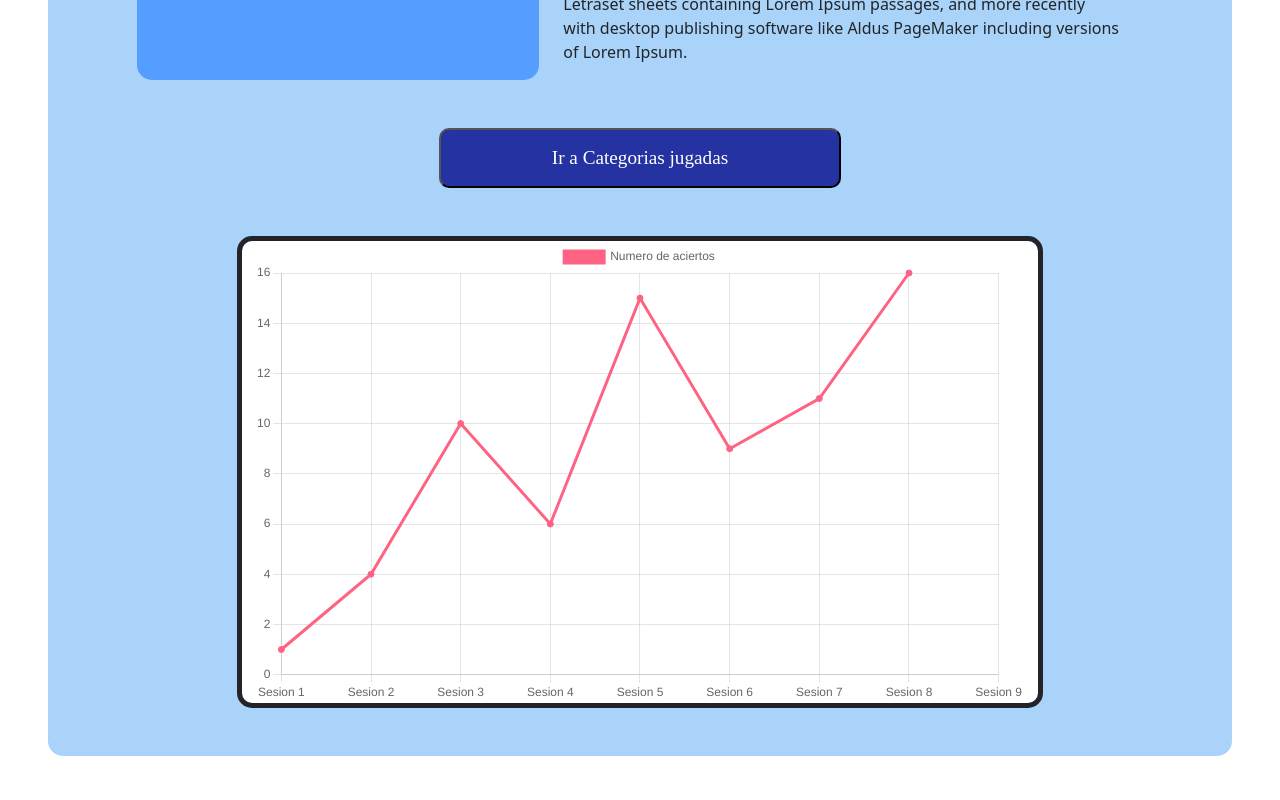
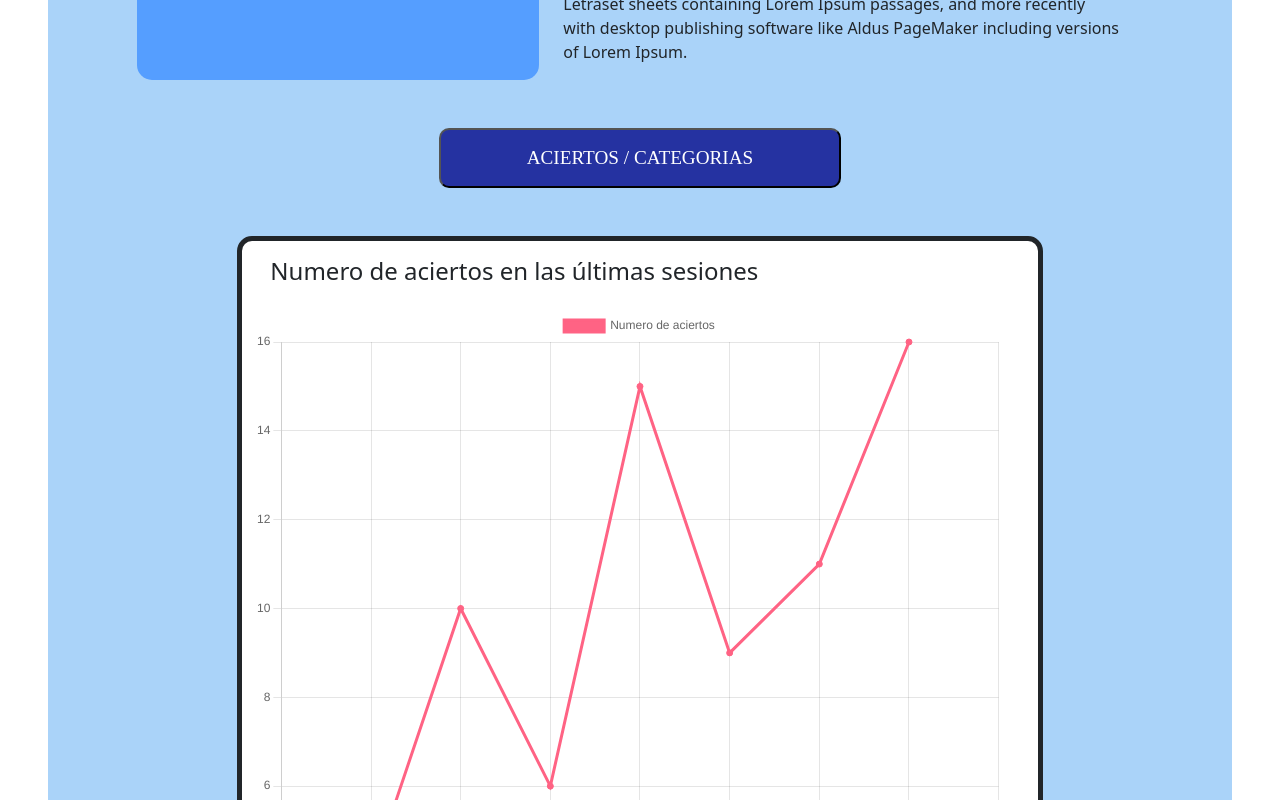
Before and after one commit to guillemsusial/PaginaGuttmannEstructura, an Angular app in the folder aplicacionGuttmann/: page / in a window 1280 px wide. Shown: the part 480-1280 px from the top of the page. Built offline with nearby package versions, Linux system fonts and the light colour scheme; a web font is replaced by a local one.

Commit message:
panelUserActualizado_11_05

```diff
--- a/aplicacionGuttmann/src/app/components/user/user.component.html
+++ b/aplicacionGuttmann/src/app/components/user/user.component.html
@@ -28,23 +28,21 @@
   </div>
 
   <div class="row">
-    <button class="offset-4 col-4 div-categorias button-categories"
+    <button class="offset-4 col-4 div-categorias button-categories button-categories-active"
       category="lineChart">
-      Ir a Aciertos
-    </button>
-    <button class="offset-4 col-4 div-categorias button-categories"
-      category="polarChart">
-      Ir a Categorias jugadas
+      ACIERTOS / CATEGORIAS
     </button>
     <div class="col-10 col-sm-8 col-md-8 col-lg-8 col-xxl-6 offset-xxl-3 offset-md-2 offset-sm-2 offset-1 div-user mt-5 mb-5 border border-dark border-5" category="lineChart">
       <!--GRAFICO DE LINEA fallos y aciertos de cada sesión-->
-      <canvas id="lineChart" height="60" width="100">
+      <h4 class="pt-3 pb-3 ps-3 pe-3">Numero de aciertos en las últimas sesiones</h4>
+      <canvas id="lineChart" height="100" width="100">
       </canvas>
       <!--FIN GRAFICO DE LINEA-->
     </div>
-    <div class="col-10 col-sm-8 col-md-8 col-lg-8 col-xxl-6 offset-xxl-3 offset-md-2 offset-sm-2 offset-1 div-user mt-5 mb-5 border border-dark border-5" category="polarChart">
+    <div class="col-10 col-sm-8 col-md-8 col-lg-8 col-xxl-6 offset-xxl-3 offset-md-2 offset-sm-2 offset-1 div-user mt-5 mb-5 border border-dark border-5" style="display: none;" category="polarChart">
       <!--GRAFICO AREA POLAR tipos de categorias jugadas-->
-      <canvas id="polarChart" height="100" width="100">
+      <h4 class="pt-3 pb-3 ps-3 pe-3">Pruebas jugadas en cada categoría</h4>
+      <canvas id="polarChart" height="100">
       </canvas>
       <!--FIN GRAFICO AREA POLAR-->
     </div>
--- a/aplicacionGuttmann/src/app/components/user/user.component.ts
+++ b/aplicacionGuttmann/src/app/components/user/user.component.ts
@@ -10,30 +10,16 @@ declare var $: any;
 })
 export class UserComponent implements OnInit {
 
-  constructor(private _CargarScripts:CargarScriptsService) {
+  constructor(private _CargarScripts: CargarScriptsService) {
 
     _CargarScripts.Carga(["graficoLinea"]);
     _CargarScripts.Carga(["graficoPolar"]);
   }
 
   ngOnInit(): void {
-    $('button[category="lineChart"]').hide();
-    $('div[category="polarChart"]').hide();
-    $('button[category="lineChart"]').addClass("button-categories-active");
-    $('button[category="polarChart"]').addClass("button-categories-active");
-
-    $('button[category="lineChart"]').click(function (){
-      $('button[category="lineChart"]').hide();
-      $('div[category="polarChart"]').fadeOut("fast");
-      $('div[category="lineChart"]').fadeIn("fast");
-      $('button[category="polarChart"]').show();
-    }
-    )
-    $('button[category="polarChart"]').click(function (){
-      $('button[category="polarChart"]').hide();
-      $('div[category="lineChart"]').fadeOut("fast");
-      $('button[category="lineChart"]').fadeIn("fast");
-      $('div[category="polarChart"]').show();
+    $('button[category="lineChart"]').click(function lineChart() {
+      $('div[category="polarChart"]').toggle();
+      $('div[category="lineChart"]').toggle();
     }
     )
   }
```
